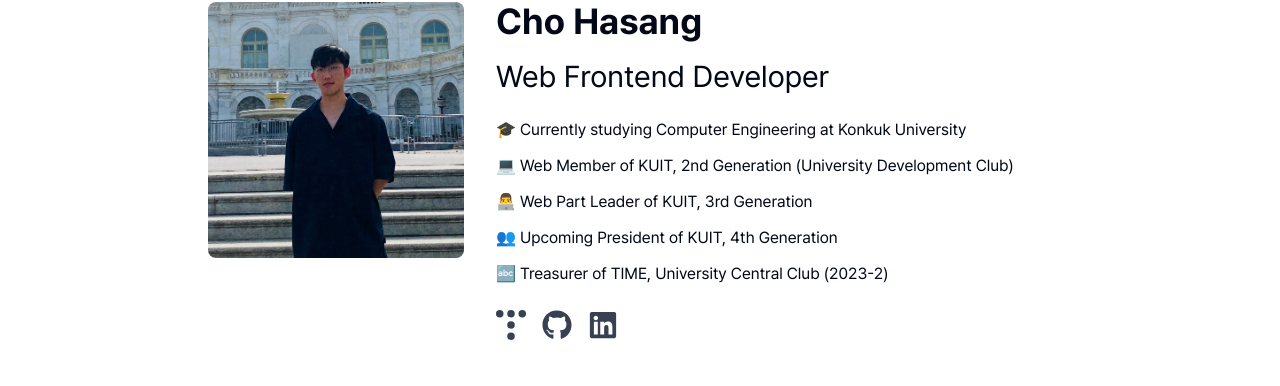
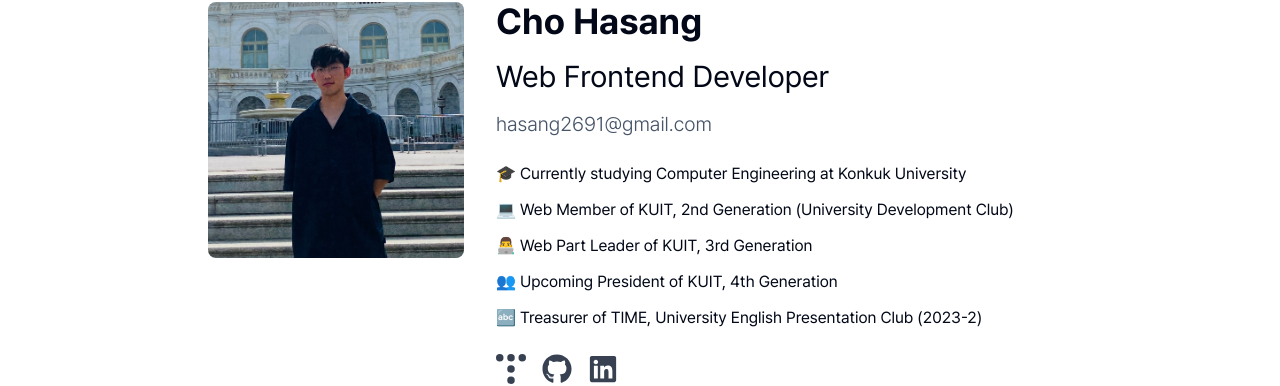
Before and after one commit to crohasang/crohasang_page, a Next.js app: page / in a window 1280 px wide. Shown: the part 107-493 px from the top of the page. Built offline with nearby package versions, Linux system fonts and the light colour scheme.

Commit message:
Feat: add email and explanation of time in introduce

```diff
--- a/src/components/introduce/IntroduceContent.tsx
+++ b/src/components/introduce/IntroduceContent.tsx
@@ -63,9 +63,16 @@ const IntroduceContent = () => {
             Cho Hasang
           </motion.h1>
 
-          <motion.h2 variants={item} className="text-2xl md:text-3xl mb-6">
+          <motion.h2 variants={item} className="text-2xl md:text-3xl mb-4">
             Web Frontend Developer
           </motion.h2>
+
+          <motion.h3
+            variants={item}
+            className="text-slate-600 font-light text-lg md:text-xl mb-6"
+          >
+            hasang2691@gmail.com
+          </motion.h3>
 
           <motion.div variants={container} className="space-y-3">
             <motion.p variants={item}>
@@ -82,7 +89,8 @@ const IntroduceContent = () => {
               👥 Upcoming President of KUIT, 4th Generation
             </motion.p>
             <motion.p variants={item}>
-              🔤 Treasurer of TIME, University Central Club (2023-2)
+              🔤 Treasurer of TIME, University English Presentation Club
+              (2023-2)
             </motion.p>
           </motion.div>
 
```
